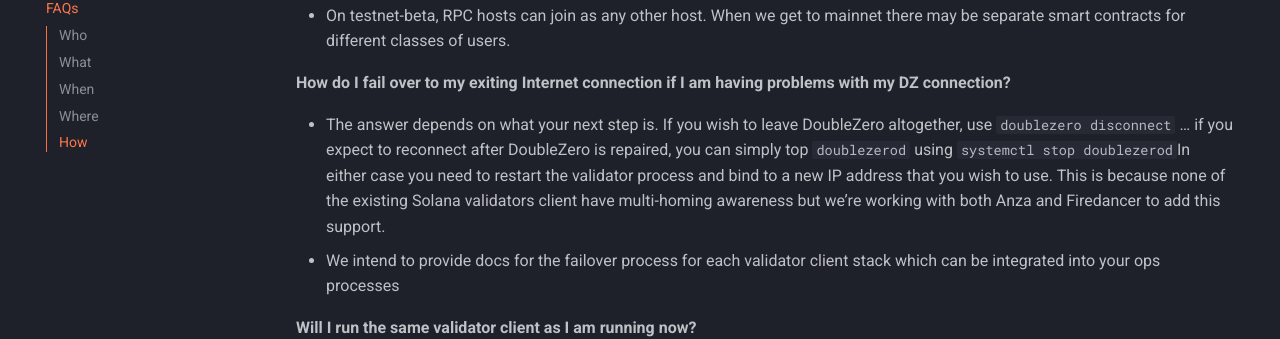
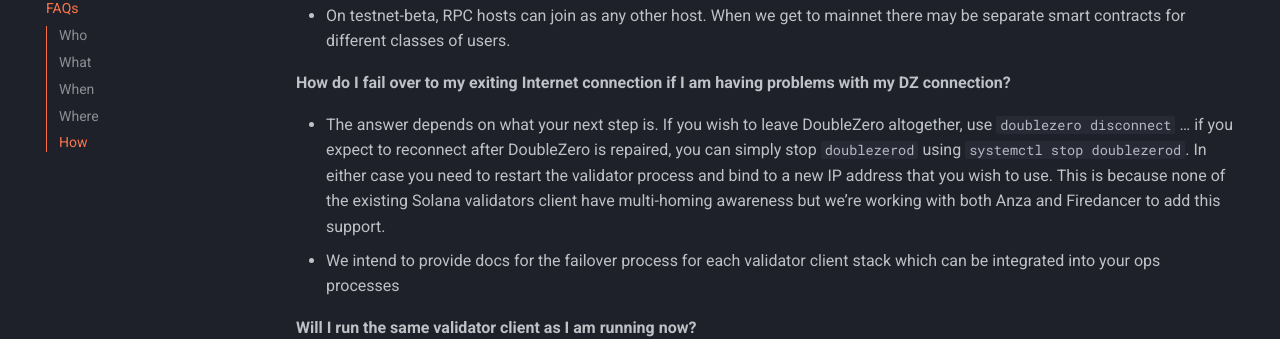
Before and after one commit to malbeclabs/docs, an MkDocs documentation site: the page built from docs/faqs.md, in a window 1280 px wide and 900 px high, scrolled down 2660 px. Shown: the part 181-520 px from the top of the window. Built offline with MkDocs 1.6.1 and Material for MkDocs 9.7.7, drawn with Linux system fonts in a browser that asks for light colours.

Commit message:
fix typo in faqs.md

```diff
--- a/docs/faqs.md
+++ b/docs/faqs.md
@@ -95,7 +95,7 @@
 
 **How do I fail over to my exiting Internet connection if I am having problems with my DZ connection?**
 
-- The answer depends on what your next step is.  If you wish to leave DoubleZero altogether, use `doublezero disconnect` … if you expect to reconnect after DoubleZero is repaired, you can simply top `doublezerod` using `systemctl stop doublezerod`In either case you need to restart the validator process and bind to a new IP address that you wish to use.  This is because none of the existing Solana validators client have multi-homing awareness but we’re working with both Anza and Firedancer to add this support.
+- The answer depends on what your next step is.  If you wish to leave DoubleZero altogether, use `doublezero disconnect` … if you expect to reconnect after DoubleZero is repaired, you can simply stop `doublezerod` using `systemctl stop doublezerod`.  In either case you need to restart the validator process and bind to a new IP address that you wish to use.  This is because none of the existing Solana validators client have multi-homing awareness but we’re working with both Anza and Firedancer to add this support.
 - We intend to provide docs for the failover process for each validator client stack which can be integrated into your ops processes
 
 **Will I run the same validator client as I am running now?**
```
